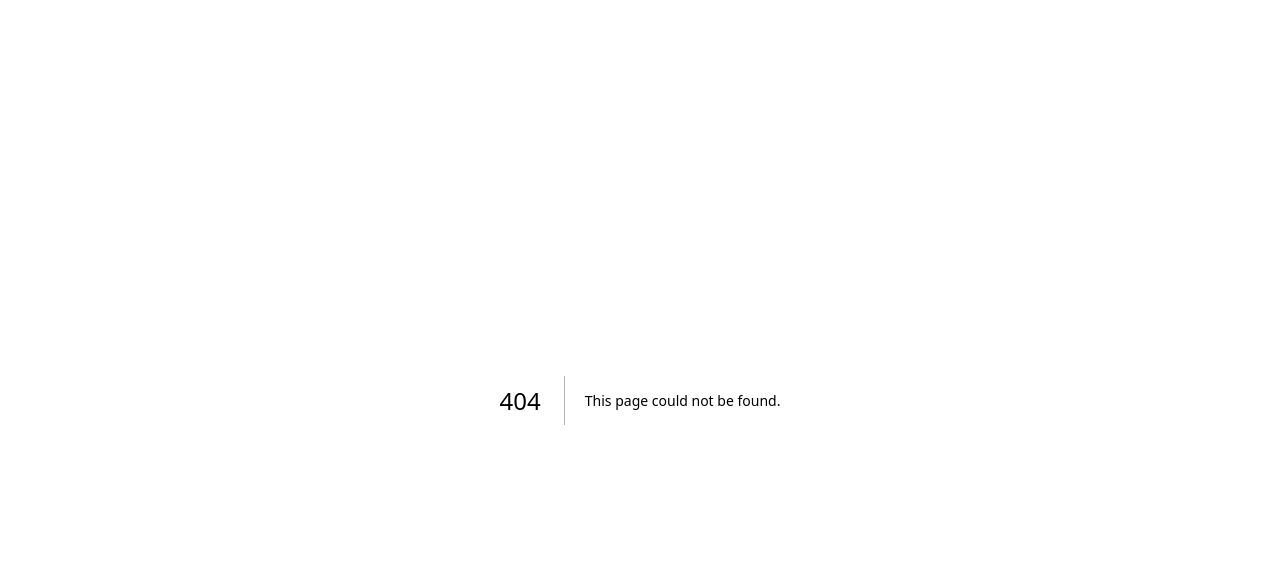
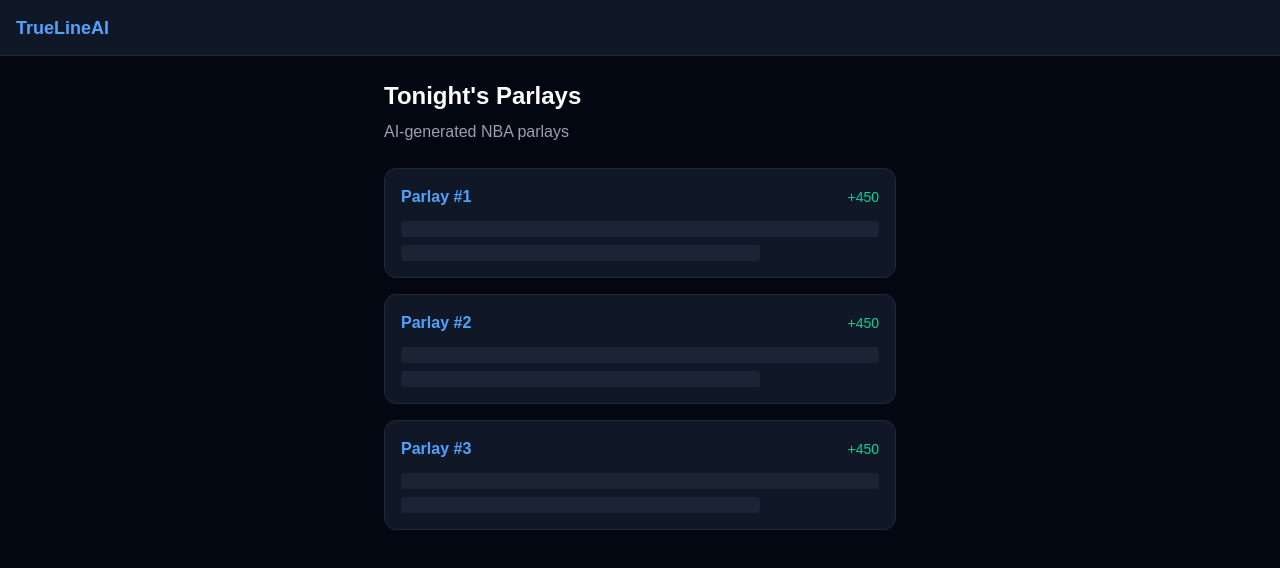
Before and after one commit to truelineaisports-design/truelines.ai, a Next.js app in the folder trueline-ai/: page /parlay in a window 1280 px wide. Before the commit this address had no page. Shown: the top 568 px of the page. Built offline with nearby package versions, Linux system fonts and the light colour scheme.

Commit message:
add four-tab UI layout

```diff
--- /dev/null
+++ b/trueline-ai/app/(dashboard)/bankroll/page.tsx
@@ -0,0 +1,11 @@
+export default function BankrollPage() {
+  return (
+    <div className="max-w-lg mx-auto py-6">
+      <h1 className="text-2xl font-bold text-white mb-2">Bankroll Manager</h1>
+      <p className="text-gray-400 mb-6">Kelly Criterion stake sizing</p>
+      <div className="bg-gray-900 rounded-xl p-6 border border-gray-800">
+        <p className="text-gray-500 text-center">Bankroll calculator coming in Week 5</p>
+      </div>
+    </div>
+  )
+}
--- /dev/null
+++ b/trueline-ai/app/(dashboard)/fade/page.tsx
@@ -0,0 +1,11 @@
+export default function FadePage() {
+  return (
+    <div className="max-w-lg mx-auto py-6">
+      <h1 className="text-2xl font-bold text-white mb-2">Fade the Public</h1>
+      <p className="text-gray-400 mb-6">Sharp money signals and reverse line movement</p>
+      <div className="bg-gray-900 rounded-xl p-6 border border-gray-800">
+        <p className="text-gray-500 text-center">Sharp signals coming in Week 6</p>
+      </div>
+    </div>
+  )
+}
--- /dev/null
+++ b/trueline-ai/app/(dashboard)/layout.tsx
@@ -0,0 +1,19 @@
+import { UserButton } from '@clerk/nextjs'
+import TabNav from '@/components/TabNav'
+
+export default function DashboardLayout({ children }: { children: React.ReactNode }) {
+  return (
+    <div className="min-h-screen bg-gray-950 text-white">
+      <header className="fixed top-0 left-0 right-0 z-40 bg-gray-900
+        border-b border-gray-800 px-4 h-14
+        flex items-center justify-between">
+        <span className="text-blue-400 font-bold text-lg">TrueLineAI</span>
+        <UserButton afterSignOutUrl="/sign-in" />
+      </header>
+      <main className="pt-14 pb-20 md:pb-4 px-4">
+        {children}
+      </main>
+      <TabNav />
+    </div>
+  )
+}
--- /dev/null
+++ b/trueline-ai/app/(dashboard)/live-props/page.tsx
@@ -0,0 +1,11 @@
+export default function LivePropsPage() {
+  return (
+    <div className="max-w-lg mx-auto py-6">
+      <h1 className="text-2xl font-bold text-white mb-2">Live Props</h1>
+      <p className="text-gray-400 mb-6">In-game prop suggestions</p>
+      <div className="bg-gray-900 rounded-xl p-6 border border-gray-800">
+        <p className="text-gray-500 text-center">Live props coming in Week 7</p>
+      </div>
+    </div>
+  )
+}
--- /dev/null
+++ b/trueline-ai/app/(dashboard)/parlay/page.tsx
@@ -0,0 +1,19 @@
+'use client'
+export default function ParlayPage() {
+  return (
+    <div className="max-w-lg mx-auto py-6">
+      <h1 className="text-2xl font-bold text-white mb-2">Tonight's Parlays</h1>
+      <p className="text-gray-400 mb-6">AI-generated NBA parlays</p>
+      {[1, 2, 3].map((n) => (
+        <div key={n} className="bg-gray-900 rounded-xl p-4 mb-4 border border-gray-800">
+          <div className="flex justify-between items-center mb-3">
+            <span className="text-blue-400 font-semibold">Parlay #{n}</span>
+            <span className="text-emerald-400 text-sm">+450</span>
+          </div>
+          <div className="h-4 bg-gray-800 rounded animate-pulse mb-2" />
+          <div className="h-4 bg-gray-800 rounded animate-pulse w-3/4" />
+        </div>
+      ))}
+    </div>
+  )
+}
--- /dev/null
+++ b/trueline-ai/components/TabNav.tsx
@@ -0,0 +1,36 @@
+'use client'
+import Link from 'next/link'
+import { usePathname } from 'next/navigation'
+import { TrendingUp, DollarSign, Users, Zap } from 'lucide-react'
+
+const tabs = [
+  { name: 'Parlays', href: '/parlay', icon: TrendingUp },
+  { name: 'Bankroll', href: '/bankroll', icon: DollarSign },
+  { name: 'Fade Public', href: '/fade', icon: Users },
+  { name: 'Live Props', href: '/live-props', icon: Zap },
+]
+
+export default function TabNav() {
+  const pathname = usePathname()
+  return (
+    <nav className="fixed bottom-0 left-0 right-0 z-50 md:hidden
+      bg-gray-900 border-t border-gray-800">
+      <div className="flex items-center justify-around h-16">
+        {tabs.map((tab) => {
+          const Icon = tab.icon
+          const isActive = pathname.startsWith(tab.href)
+          return (
+            <Link key={tab.href} href={tab.href}
+              className={`flex flex-col items-center gap-1 px-3 py-2
+                transition-colors duration-200
+                ${isActive ? "text-blue-400" : "text-gray-500 hover:text-gray-300"}`}
+            >
+              <Icon size={22} />
+              <span className="text-xs font-medium">{tab.name}</span>
+            </Link>
+          )
+        })}
+      </div>
+    </nav>
+  )
+}
--- a/trueline-ai/package.json
+++ b/trueline-ai/package.json
@@ -18,6 +18,7 @@
     "dotenv": "^17.3.1",
     "drizzle-orm": "^0.45.2",
     "inngest": "^4.1.0",
+    "lucide-react": "^1.7.0",
     "next": "16.2.1",
     "react": "19.2.4",
     "react-dom": "19.2.4",
```
Also changed, not shown: 1 other file (tests, documents, lock files or other folders).
